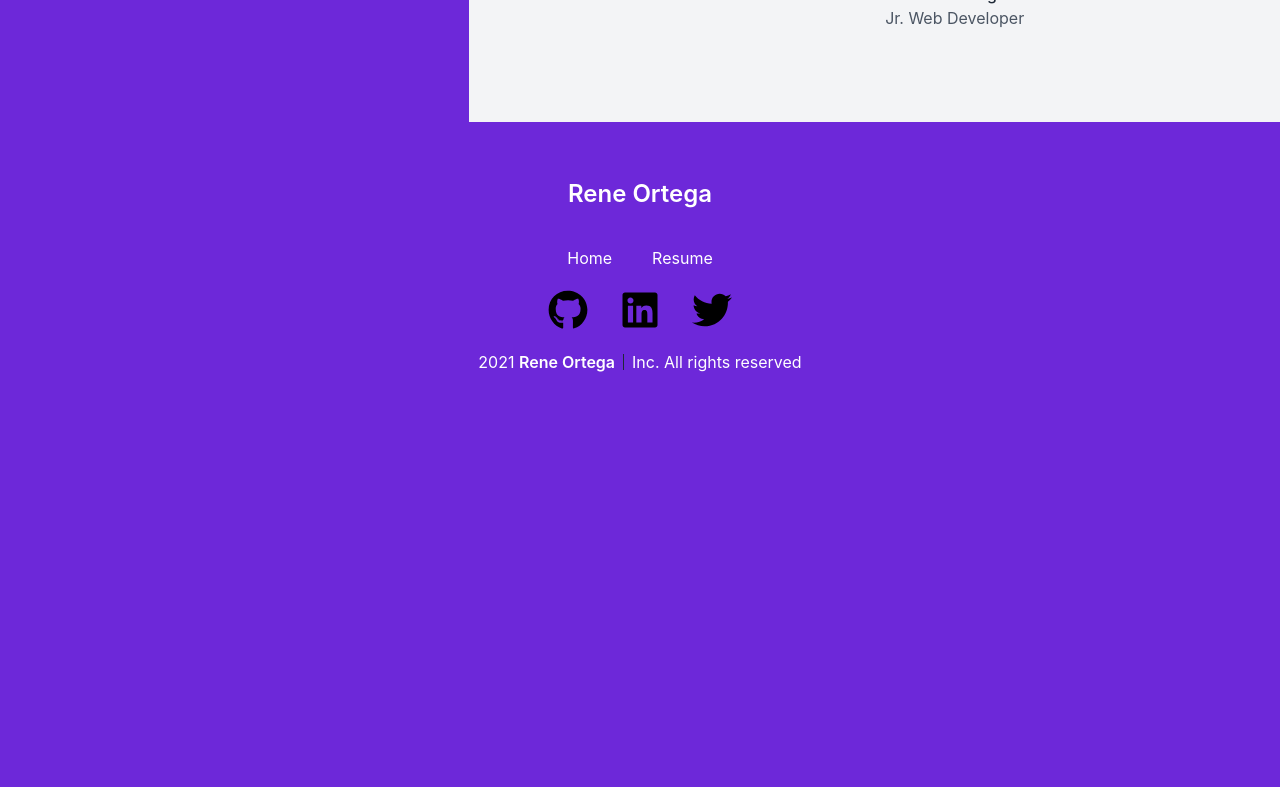
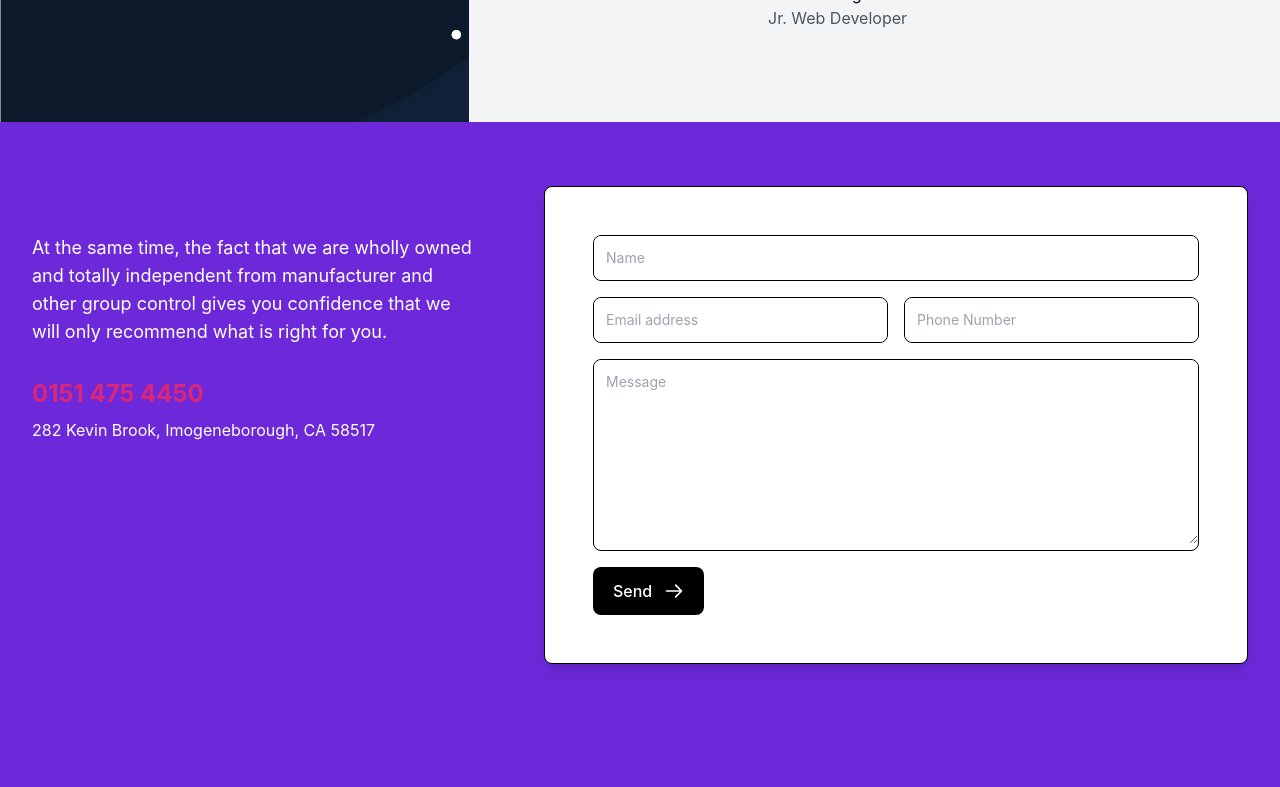
Before and after one commit to Rini0404/react-portfolio, a React (Create React App) app: page /AboutMe in a window 1280 px wide. Shown: the part 800-1587 px from the top of the page. Before the commit the page ends 1218 px from the top, so only its background shows below. Built offline with nearby package versions, Linux system fonts and the light colour scheme.

Commit message:
Working on about me page.

```diff
--- a/src/App.css
+++ b/src/App.css
@@ -8,7 +8,7 @@ body, html {
 }
 
 .App {
-  text-align: center;
+  /* text-align: center; */
 }
 
 .App-logo {
@@ -164,7 +164,6 @@ body, html {
 
   .bgCards, .btnP, .imgBg {
     background-color:   inherit;
-
     border: 2px solid rgba(0, 255, 170, 0.637) ;
     border-radius: 5px ;
     box-shadow: 4px 5px 4px 3px rgba(2, 133, 93, 0.137) ;
--- a/src/Pages/AboutMe.jsx
+++ b/src/Pages/AboutMe.jsx
@@ -8,10 +8,13 @@ import {
 } from "pure-react-carousel";
 import "pure-react-carousel/dist/react-carousel.es.css";
 import mePic from "../imgs/unnamed.jpg";
+import Intro from '../components/Intro/Intro';
+
 
 export default function MyApp() {
   return (
-    <div>
+    <>
+    <div className="bgForPjects">
       <div className="flex items-center justify-between h-full w-full absolute z-0">
         <div className="w-1/3 h-full" />
         <div className="w-4/6 ml-16 bg-gray-100 h-full" />
@@ -48,7 +51,7 @@ export default function MyApp() {
                   <h1 className="text-2xl font-semibold xl:leading-loose text-gray-800">
                     About Me!
                   </h1>
-                  <p className="text-base font-medium leading-6 mt-4 text-gray-600">
+                  <p className="text-base font-medium leading-6 mt-4 text-gray-600 bg-white p-40.">
                     Hello! My name is Rene Ortega Jr. As of today, I can proudly
                     say, "I found my passion"! Before even considering becoming
                     a Web Developer, I worked as a Construction Foreman/Quality
@@ -80,5 +83,7 @@ export default function MyApp() {
         </CarouselProvider>
       </div>
     </div>
-  );
+    <Intro />
+  </>
+    );
 }
--- a/src/Pages/Home.jsx
+++ b/src/Pages/Home.jsx
@@ -1,16 +1,13 @@
-import Skills from '../components/TechSkills/TechSkills';
-import Projects from '../components/Projects/Projects';
-import React from 'react';
-import About from '../components/About/About';
+import Skills from "../components/TechSkills/TechSkills";
+import React from "react";
+import About from "../components/About/About";
 
 function Home() {
-
   return (
     <div>
       <About />
       <Skills />
-      <Projects />
-      </div>
+    </div>
   );
 }
 
--- a/src/components/Footer/Footer.js
+++ b/src/components/Footer/Footer.jsx
@@ -7,7 +7,7 @@ const Footer4 = () => {
       <div className="flex flex-col items-center justify-center">
         <div>
           <h1 className="text-2xl font-semibold xl:leading-loose text-white">
-            Rene Ortega
+            Reneortega2468@gmail.com
           </h1>
         </div>
         <div className="flex flex-wrap sm:gap-10 gap-8 items-center justify-center mt-8">
--- /dev/null
+++ b/src/components/Intro/Intro.jsx
@@ -0,0 +1,93 @@
+// introduction component with text on the left of the page
+
+import React from "react";
+
+const Intro = () => {
+  return (
+    // move text to the left of the page
+// plug in email
+
+<section className="">
+  <div className="max-w-screen-xl px-4 py-16 mx-auto sm:px-6 lg:px-8">
+    <div className="grid grid-cols-1 gap-x-16 gap-y-8 lg:grid-cols-5">
+      <div className="lg:py-12 lg:col-span-2">
+        <p className="max-w-xl text-lg text-white ">
+          At the same time, the fact that we are wholly owned and totally independent from manufacturer and other group
+          control gives you confidence that we will only recommend what is right for you.
+        </p>
+
+        <div className="mt-8">
+          <a href="" className="text-2xl font-bold text-pink-600"> 0151 475 4450 </a>
+
+          <address className="mt-2 text-white not-italic">282 Kevin Brook, Imogeneborough, CA 58517</address>
+        </div>
+      </div>
+
+      <div className="p-8 bg-white rounded-lg shadow-lg lg:p-12 lg:col-span-3 border border-black ">
+        <form action="" className="space-y-4">
+          <div className = " border border-black rounded-lg ">
+            <label className="sr-only" for="name">Name</label>
+            <input className="w-full p-3 text-sm border-gray-200 rounded-lg" placeholder="Name" type="text" id="name" />
+          </div>
+
+          <div className="grid grid-cols-1 gap-4 sm:grid-cols-2 ">
+            <div className = "border border-black rounded-lg">
+              <label className="sr-only" for="email">Email</label>
+              <input
+                className="w-full p-3 text-sm border-gray-200 rounded-lg"
+                placeholder="Email address"
+                type="email"
+                id="email"
+              />
+            </div>
+
+            <div className = "border border-black rounded-lg">
+              <label className="sr-only" for="phone">Phone</label>
+              <input
+                className="w-full p-3 text-sm border-gray-200 rounded-lg"
+                placeholder="Phone Number"
+                type="tel"
+                id="phone"
+              />
+            </div>
+          </div>
+
+
+
+          <div className = "border border-black rounded-lg">
+            <label className="sr-only" for="message">Message</label>
+            <textarea
+              className="w-full p-3 text-sm border-gray-200 rounded-lg"
+              placeholder="Message"
+              rows="8"
+              id="message"
+            ></textarea>
+          </div>
+
+          <div className="mt-4 ">
+            <button
+              type="submit"
+              className="inline-flex items-center justify-center w-full px-5 py-3 text-white bg-black rounded-lg sm:w-auto"
+            >
+              <span className="font-medium"> Send </span>
+
+              <svg
+                xmlns="http://www.w3.org/2000/svg"
+                className="w-5 h-5 ml-3"
+                fill="none"
+                viewBox="0 0 24 24"
+                stroke="currentColor"
+              >
+                <path stroke-linecap="round" stroke-linejoin="round" stroke-width="2" d="M14 5l7 7m0 0l-7 7m7-7H3" />
+              </svg>
+            </button>
+          </div>
+        </form>
+      </div>
+    </div>
+  </div>
+</section>
+  );
+};
+
+export default Intro;
```
